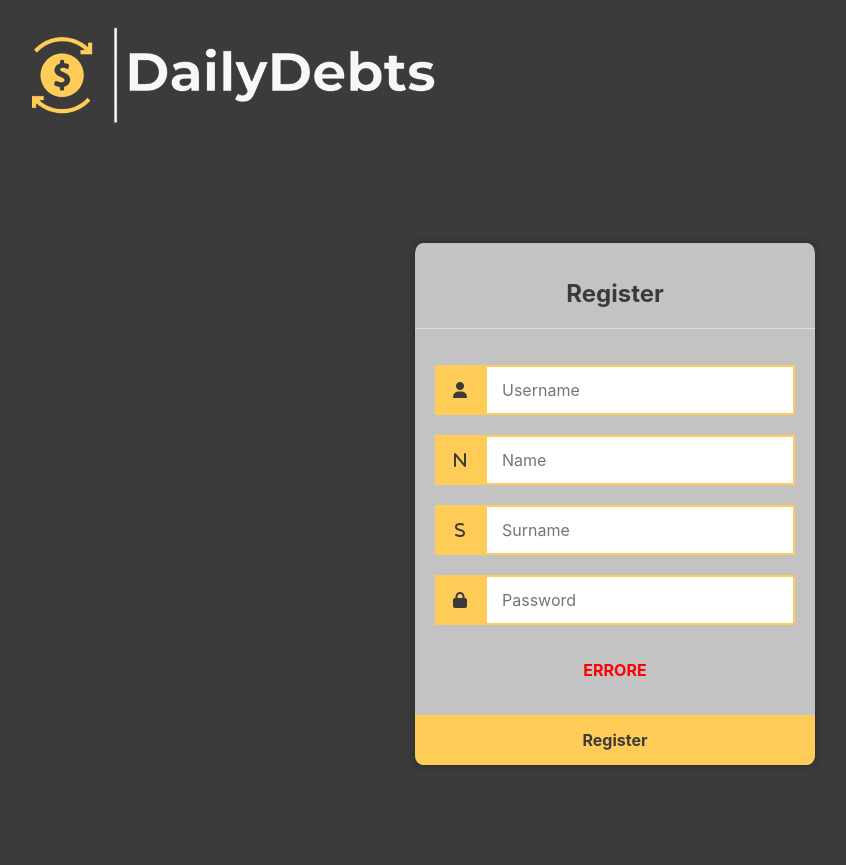
After one commit to Eyrtxnuo/DailyDebts, a PHP site: page /grafica_sito/register.html in a window 1280 px wide. The commit adds this page. Shown: the whole page, without its empty margins (25-871 px from the left). Run offline with PHP 8.4, Linux system fonts and the light colour scheme.

Commit message:
grafica register e login
loghi copiati nella cartella del progetto

```diff
--- /dev/null
+++ b/progetto/sito/grafica_sito/register.html
@@ -0,0 +1,37 @@
+<!DOCTYPE html>
+<html>
+	<head>
+		<meta charset="utf-8">
+		<title>Register</title>
+		<link rel="stylesheet" href="https://use.fontawesome.com/releases/v6.2.0/css/all.css">
+        <link rel="stylesheet" href="/resources/css/base/style.css">
+	</head>
+	<body>
+        <img src="..\resources\immagini\LogoNoBG.png">
+		<div class="login">
+			<h1>Register</h1>
+			<form method="post">
+				<label for="username" class="field">
+					<i class="fas fa-user"></i>
+				</label>
+				<input type="text" name="username" placeholder="Username" id="username" required>
+				<label for="Name" class="field">
+                    <i class="fa-solid fa-n"></i>
+				</label>
+				<input type="text" name="name" placeholder="Name" id="name" required>
+				<label for="Surname" class="field">
+                    <i class="fa-solid fa-s"></i>
+				</label>
+				<input type="text" name="surname" placeholder="Surname" id="surname" required>
+				<label for="password" class="field">
+					<i class="fas fa-lock"></i>
+				</label>
+				<input type="password" name="password" placeholder="Password" id="password" >
+                <label class="error" id="login-error">
+                    ERRORE
+				</label>
+				<input type="submit" value="Register">
+			</form>
+		</div>
+	</body>
+</html>
--- a/progetto/sito/resources/css/base/style.css
+++ b/progetto/sito/resources/css/base/style.css
@@ -6,17 +6,19 @@
     -moz-osx-font-smoothing: grayscale;
 }
 body {
-    background-color: #435165;
+    background-color: rgb(59, 59, 59);
 }
 .login {
     width: 400px;
-    background-color: #ffffff;
+    background-color: rgb(195, 195, 195);
     box-shadow: 0 0 9px 0 rgba(0, 0, 0, 0.3);
     margin: 100px auto;
+    border-radius: 2%;
+    overflow: hidden;
 }
 .login h1 {
     text-align: center;
-    color: #5b6574;
+    color: rgb(59, 59, 59);
     font-size: 24px;
     padding: 20px 0 20px 0;
     border-bottom: 1px solid #dee0e4;
@@ -33,29 +35,35 @@ body {
     align-items: center;
     width: 50px;
     height: 50px;
-    background-color: #3274d6;
+    background-color: rgb(255, 204, 87);
     color: #ffffff;
 }
+
+.login form input{
+    background-color: #fff;
+}
+
 .login form input[type="password"], .login form input[type="text"] {
     width: 310px;
     height: 50px;
-    border: 1px solid #dee0e4;
+    border: 2px solid rgb(255, 204, 87);
     margin-bottom: 20px;
     padding: 0 15px;
 }
+
 .login form input[type="submit"] {
     width: 100%;
     padding: 15px;
    margin-top: 20px;
-    background-color: #3274d6;
+   background-color: rgb(255, 204, 87);
     border: 0;
     cursor: pointer;
     font-weight: bold;
-    color: #ffffff;
+    color: rgb(59, 59, 59);
     transition: background-color 0.2s;
 }
 .login form input[type="submit"]:hover {
-  background-color: #2868c7;
+  background-color: rgb(255, 204, 87);
     transition: background-color 0.2s;
 }
 .navtop {
@@ -132,3 +140,20 @@ body.loggedin {
     font-weight: bold;
     width: fit-content;
 }
+
+.login form label.field {
+    color: rgb(59, 59, 59);
+}
+
+a{
+    color: rgb(255, 204, 87);
+}
+
+a:hover{
+    color: rgb(225, 174, 57);
+}
+
+.center{
+    display: inline-block;
+    align-content: center;
+}
--- a/progetto/sito/views/register.php
+++ b/progetto/sito/views/register.php
@@ -69,6 +69,7 @@ document:
         <link rel="stylesheet" href="/resources/css/base/style.css">
 	</head>
 	<body>
+        <img src="..\resources\immagini\LogoNoBG.png">
 		<div class="login">
 			<h1>Register</h1>
 			<form method="post">
```
Also changed, not shown: progetto/sito/grafica_sito/login.html (added, +30 -0 lines), progetto/grafica/bozza layaut/paginalogin.png (deleted), progetto/grafica/bozza layaut/paginamain.png (deleted), progetto/grafica/bozza layaut/paginaregistrazione.png (deleted), progetto/sito/resources/immagini/LogoNoBG.png (added), progetto/sito/resources/immagini/LogoQuadrato.png (added), progetto/sito/resources/immagini/LogoRettangolare.png (added).
